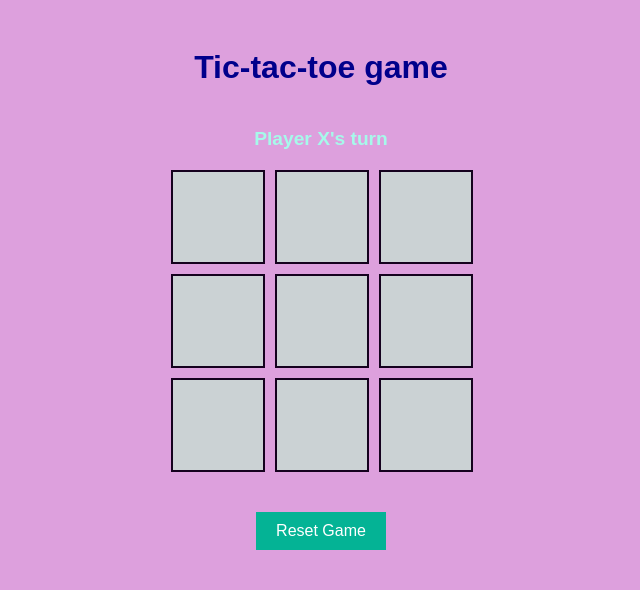
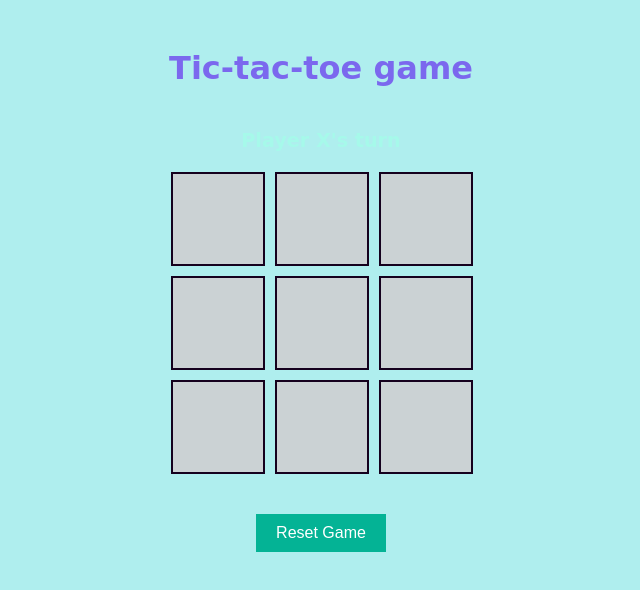
Before and after one commit to sid200727/Tic-tac-toe-game, a plain HTML site: page index.html in a window 1280 px wide. Shown: the whole page, without its empty margins (319-959 px from the left). Drawn offline with Linux system fonts and the light colour scheme.

Commit message:
Update styling.css

```diff
--- a/styling.css
+++ b/styling.css
@@ -1,12 +1,12 @@
 body {
-    font-family: Arial, Helvetica, sans-serif;
+    font-family: cursive;
     text-align: center;
-    background-color: plum;
+    background-color: paleturquoise;
     margin: 0;
     padding: 28px;
 }
 h1 {
-    color:darkblue;
+    color:mediumslateblue;
 }
 .gamecontainer {
     display: flex;
```
